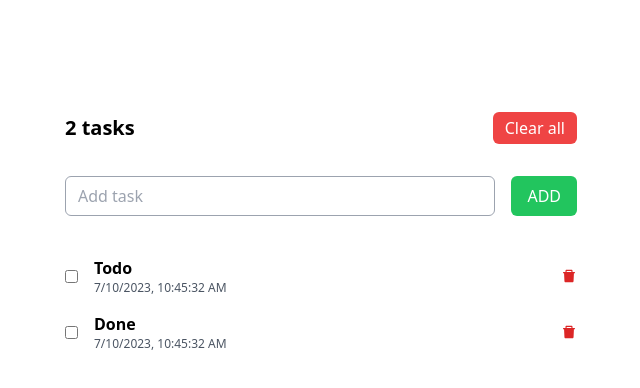
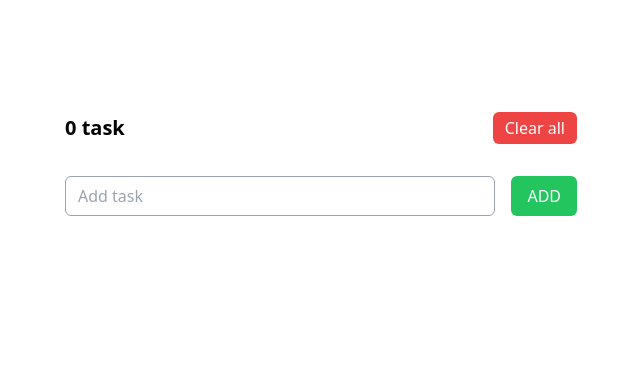
Before and after one commit to karthik-mohan23/react-todo-app, a React (Create React App) app: page / in a window 1280 px wide. Shown: the top 388 px of the page, without its empty margins (319-959 px from the left). Built offline with nearby package versions, Linux system fonts and the light colour scheme.

Commit message:
fixed an issue with date

```diff
--- a/src/App.js
+++ b/src/App.js
@@ -3,10 +3,7 @@ import ShowTasks from "./components/ShowTasks";
 import AddTask from "./components/AddTask";
 
 function App() {
-  const [tasks, setTasks] = useState([
-    { id: 1, task: "Todo", checked: false },
-    { id: 2, task: "Done", checked: false },
-  ]);
+  const [tasks, setTasks] = useState([]);
 
   const deleteTask = (id) => {
     setTasks((prevTasks) => prevTasks.filter((task) => task.id !== id));
--- a/src/components/AddTask.js
+++ b/src/components/AddTask.js
@@ -2,6 +2,8 @@ import { useState } from "react";
 
 const AddTask = ({ tasks, setTasks }) => {
   const [inputValue, setInputValue] = useState("");
+  // we only need new date when we are adding a new task.
+  const date = new Date();
 
   const handleAddTask = (e) => {
     e.preventDefault();
@@ -10,7 +12,7 @@ const AddTask = ({ tasks, setTasks }) => {
     }
     setTasks([
       ...tasks,
-      { id: Date.now(), task: inputValue, completed: false },
+      { id: date.getTime(), task: inputValue, completed: false, date },
     ]);
     setInputValue("");
   };
--- a/src/components/ShowTasks.js
+++ b/src/components/ShowTasks.js
@@ -1,8 +1,6 @@
 import { AiFillDelete } from "react-icons/ai";
 
 const ShowTasks = ({ task, deleteTask, handleCompleted }) => {
-  console.log(task);
-  const date = new Date();
   return (
     <div className="w-[90%] max-w-lg mx-auto flex items-center gap-4">
       <div className="flex items-center justify-between w-full  mb-4">
@@ -10,19 +8,26 @@ const ShowTasks = ({ task, deleteTask, handleCompleted }) => {
           <input
             type="checkbox"
             id="checkbox"
-            onClick={() => handleChecked(task.id)}
+            onClick={() => handleCompleted(task.id)}
             value={task.completed}
           />
           <div className="flex flex-col">
-            {task.checked ? (
+            {task.completed ? (
               <del>
-                <h1 className="font-semibold">{task.task}</h1>
+                <h1
+                  className={
+                    task.completed ? "text-gray-500" : "font-semibold"
+                  }>
+                  {task.task}
+                </h1>
               </del>
             ) : (
               <h1 className="font-semibold">{task.task}</h1>
             )}
 
-            <p className="text-xs text-gray-600">{date.toLocaleString()}</p>
+            <p className="text-xs text-gray-600">
+              {task.date.toLocaleString()}
+            </p>
           </div>
         </div>
 
```
